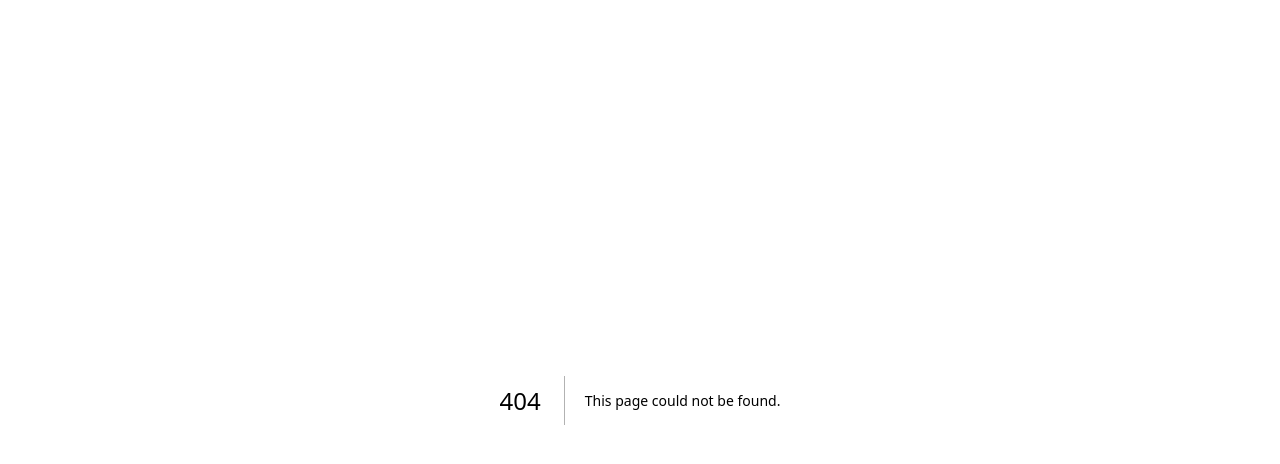
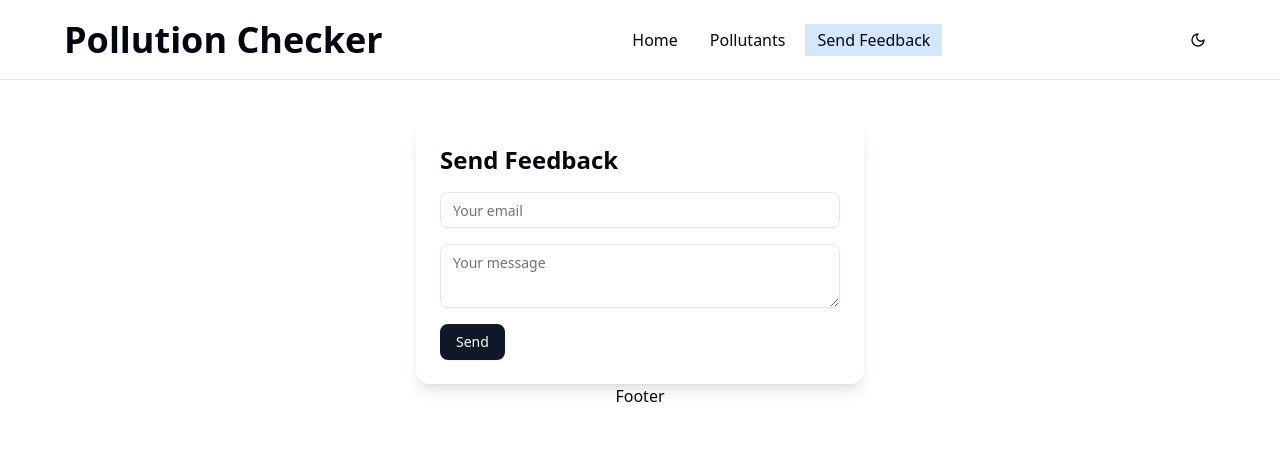
Before and after one commit to Akbar1007/pollution-checker, a Next.js app: page /send-feedback in a window 1280 px wide. Before the commit this address had no page. Shown: the top 464 px of the page. Built offline with nearby package versions, Linux system fonts and the light colour scheme.

Commit message:
contact page ui; firebase integration;

```diff
--- a/app/(root)/(home)/page.tsx
+++ b/app/(root)/(home)/page.tsx
@@ -3,10 +3,10 @@
 import { Button } from '@/components/ui/button'
 import { Card, CardContent } from '@/components/ui/card'
 import { Input } from '@/components/ui/input'
+import { Separator } from '@/components/ui/separator'
 import { Skeleton } from '@/components/ui/skeleton'
 import { fetchPollutionData } from '@/services/pollution.service'
 import { PollutionData } from '@/types'
-import { Separator } from '@radix-ui/react-separator'
 import { useState } from 'react'
 
 export default function HomePage() {
@@ -23,6 +23,7 @@
 
 	return (
 		<div className='min-h-screen p-4 flex flex-col items-center mt-28'>
+			{/* <div className=''></div> */}
 			<h1 className='text-3xl font-bold mb-4 text-center'>
 				City Pollution Checker
 			</h1>
@@ -48,7 +49,7 @@
 					<CardContent className='p-6 space-y-2'>
 						<h2 className='text-xl font-semibold'>
 							<strong>Place: </strong>
-							{info.city.name}
+							{info.city.name.split(' ')[0]}
 						</h2>
 						<Separator />
 						<p>
@@ -57,6 +58,13 @@
 						<p>
 							<strong>Main Pollutant:</strong> {info.dominentpol}
 						</p>
+						{/* <p
+							className={`text-sm font-semibold text-${getAirQualityStatus(
+								info.aqi
+							)}`}
+						>
+							fdsa
+						</p> */}
 					</CardContent>
 				</Card>
 			)}
--- a/app/(root)/contact/page.tsx
+++ /dev/null
@@ -1,5 +0,0 @@
-const ContactPage = () => {
-	return <div className='mt-50'>ContactPage</div>
-}
-
-export default ContactPage
--- /dev/null
+++ b/app/(root)/pollutants/page.tsx
@@ -0,0 +1,5 @@
+const PollutantsPage = () => {
+	return <div className='mt-30'>PollutantsPage</div>
+}
+
+export default PollutantsPage
--- /dev/null
+++ b/app/(root)/send-feedback/page.tsx
@@ -0,0 +1,18 @@
+'use client'
+
+import { Button } from '@/components/ui/button'
+import { Input } from '@/components/ui/input'
+import { Textarea } from '@/components/ui/textarea'
+
+export default function ContactPage() {
+	return (
+		<div className='mt-30 max-w-md mx-auto p-6 rounded-xl shadow-lg bg-white dark:bg-gray-900'>
+			<h1 className='text-2xl font-bold mb-4'>Send Feedback</h1>
+			<form className='space-y-4'>
+				<Input name='email' type='email' placeholder='Your email' required />
+				<Textarea name='message' placeholder='Your message' rows={5} required />
+				<Button type='submit'>Send</Button>
+			</form>
+		</div>
+	)
+}
--- /dev/null
+++ b/components/ui/textarea.tsx
@@ -0,0 +1,17 @@
+import { cn } from '@/lib/utils'
+import * as React from 'react'
+
+function Textarea({ className, ...props }: React.ComponentProps<'textarea'>) {
+	return (
+		<textarea
+			data-slot='textarea'
+			className={cn(
+				'border-input placeholder:text-muted-foreground focus-visible:border-ring focus-visible:ring-ring/50 aria-invalid:ring-destructive/20 dark:aria-invalid:ring-destructive/40 aria-invalid:border-destructive dark:bg-input/30 flex field-sizing-content min-h-16 w-full rounded-md border bg-transparent px-3 py-2 text-base shadow-xs transition-[color,box-shadow] outline-none focus-visible:ring-[3px] disabled:cursor-not-allowed disabled:opacity-50 md:text-sm',
+				className
+			)}
+			{...props}
+		/>
+	)
+}
+
+export { Textarea }
--- a/constants/index.ts
+++ b/constants/index.ts
@@ -4,7 +4,17 @@
 		route: '/',
 	},
 	{
-		name: 'Contact',
-		route: '/contact',
+		name: 'Pollutants',
+		route: '/pollutants',
+	},
+	{
+		name: 'Send Feedback',
+		route: '/send-feedback',
 	},
 ]
+
+export const aqi_info = [
+	{
+		status: 'good',
+	},
+]
--- /dev/null
+++ b/firebase/index.ts
@@ -0,0 +1,16 @@
+import { initializeApp } from 'firebase/app'
+import { getFirestore } from 'firebase/firestore'
+
+const firebaseConfig = {
+	apiKey: process.env.NEXT_FIREBASE_API_KEY,
+	authDomain: process.env.NEXT_FIREBASE_AUTH_DOMAIN,
+	projectId: process.env.NEXT_FIREBASE_PROJECT_ID,
+	storageBucket: process.env.NEXT_FIREBASE_STORAGE_BUCKET,
+	messagingSenderId: process.env.NEXT_FIREBASE_MESSAGING_SENDER_ID,
+	appId: process.env.NEXT_FIREBASE_APP_ID,
+}
+
+const app = initializeApp(firebaseConfig)
+const db = getFirestore(app)
+
+export { app, db }
--- a/package.json
+++ b/package.json
@@ -14,6 +14,7 @@
     "@radix-ui/react-slot": "^1.1.2",
     "class-variance-authority": "^0.7.1",
     "clsx": "^2.1.1",
+    "firebase": "^11.6.0",
     "lucide-react": "^0.487.0",
     "next": "15.2.4",
     "next-themes": "^0.4.6",
--- a/types/index.ts
+++ b/types/index.ts
@@ -7,3 +7,8 @@
 	city: { name: string }
 	dominentpol: string
 }
+
+export interface IStatus {
+	color: string
+	label: string
+}
```
Also changed, not shown: 1 other file (tests, documents, lock files or other folders).
